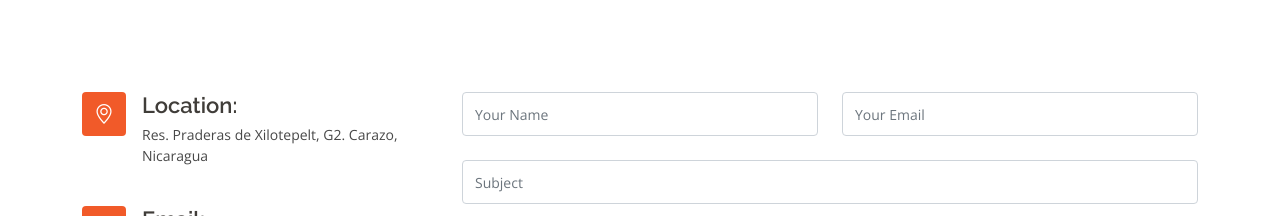
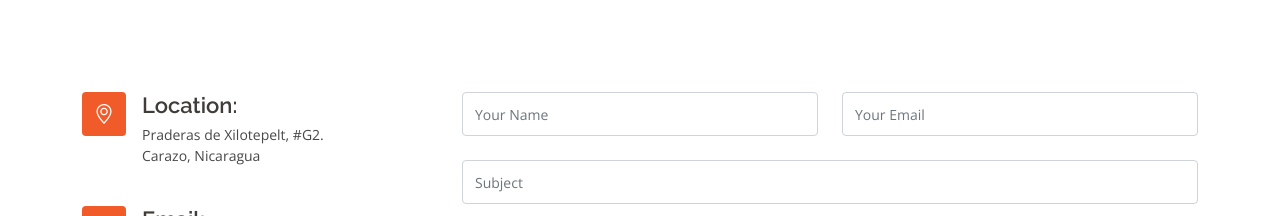
Before and after one commit to AlvisonHunterArnuero/ccl, a plain HTML site: page index.html in a window 1280 px wide. Shown: the part 9480-9696 px from the top of the page. Drawn offline with nearby package versions, Linux system fonts and the light colour scheme.

Commit message:
adds line break to current address

```diff
--- a/index.html
+++ b/index.html
@@ -1625,7 +1625,7 @@
                 <i class="bi bi-geo-alt"></i>
                 <h4>Location:</h4>
                 <p>
-                  Res. Praderas de Xilotepelt, G2. Carazo, Nicaragua
+                  Praderas de Xilotepelt, #G2. <br />Carazo, Nicaragua
                 </p>
               </div>
 
```
